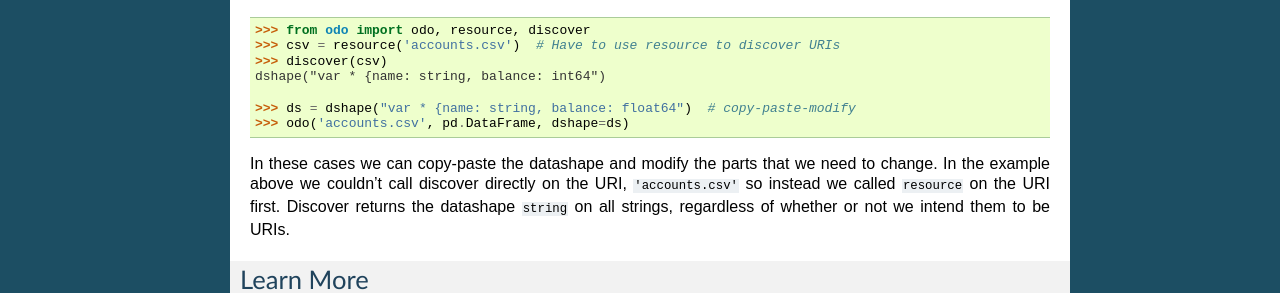
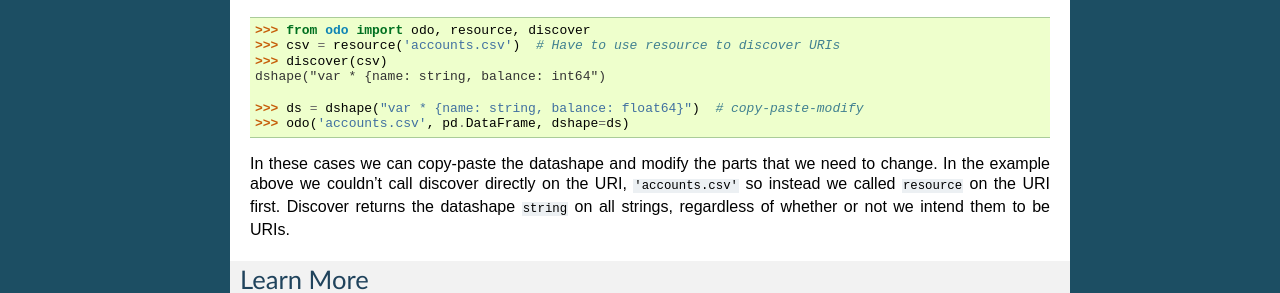
Before and after one commit to blaze/odo, a Sphinx documentation site: the page built from docs/source/datashape.rst, in a window 1280 px wide and 900 px high, scrolled down 1650 px. Shown: the part 455-748 px from the top of the window. Built offline with Sphinx 7.4.7, drawn with Linux system fonts in a browser that asks for light colours.

Commit message:
missing }

```diff
--- a/docs/source/datashape.rst
+++ b/docs/source/datashape.rst
@@ -131,7 +131,7 @@ datashape is only a guess and might need to be tweaked.
    >>> discover(csv)
    dshape("var * {name: string, balance: int64")
 
-   >>> ds = dshape("var * {name: string, balance: float64")  # copy-paste-modify
+   >>> ds = dshape("var * {name: string, balance: float64}")  # copy-paste-modify
    >>> odo('accounts.csv', pd.DataFrame, dshape=ds)
 
 In these cases we can copy-paste the datashape and modify the parts that we
```
